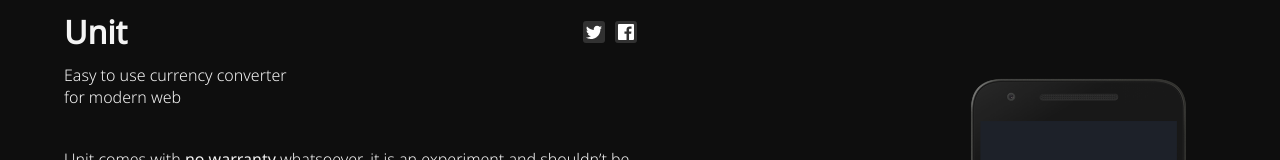
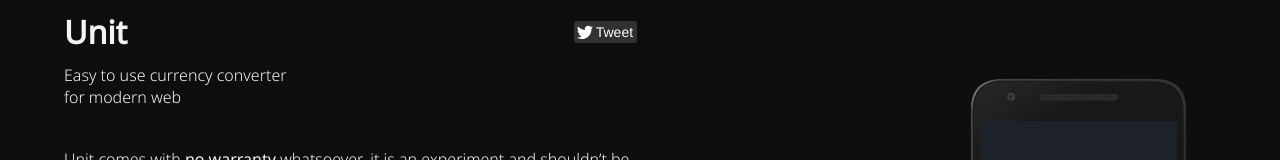
Before and after one commit to lessthanzero/unit, a website: page index.html in a window 1280 px wide. Shown: the top 160 px of the page. Drawn offline with Linux system fonts and the light colour scheme.

Commit message:
Remove Facebook from Likely stack

```diff
--- a/index.html
+++ b/index.html
@@ -57,8 +57,7 @@
 				<h1>Unit</h1>
 			</div>
 			<div class="likely likely-light likely-medium">
-				<div class="twitter"></div>
-				<div class="facebook"></div>
+				<div class="twitter">Tweet</div>
 			</div>
 
 		</header>
```
